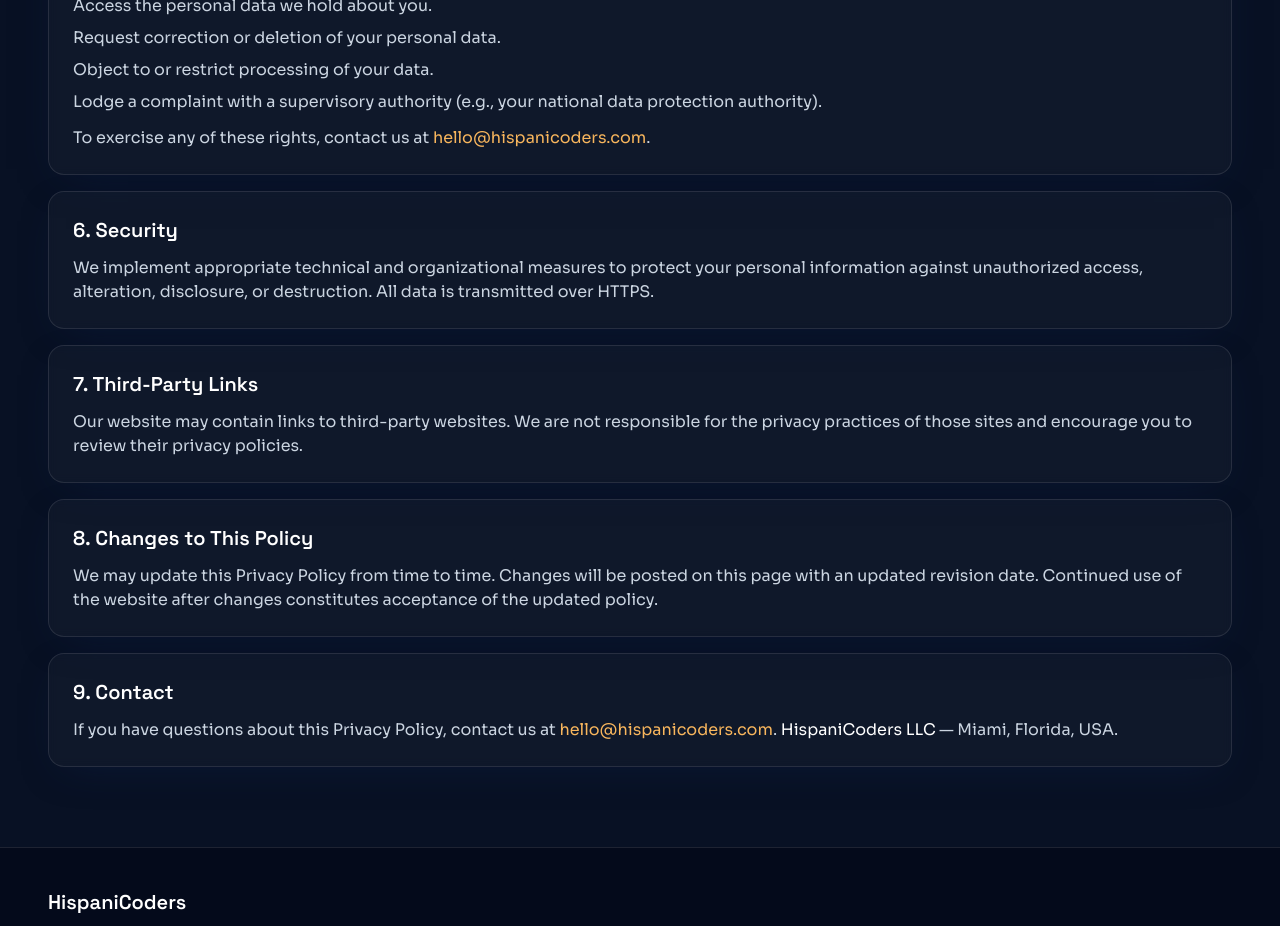
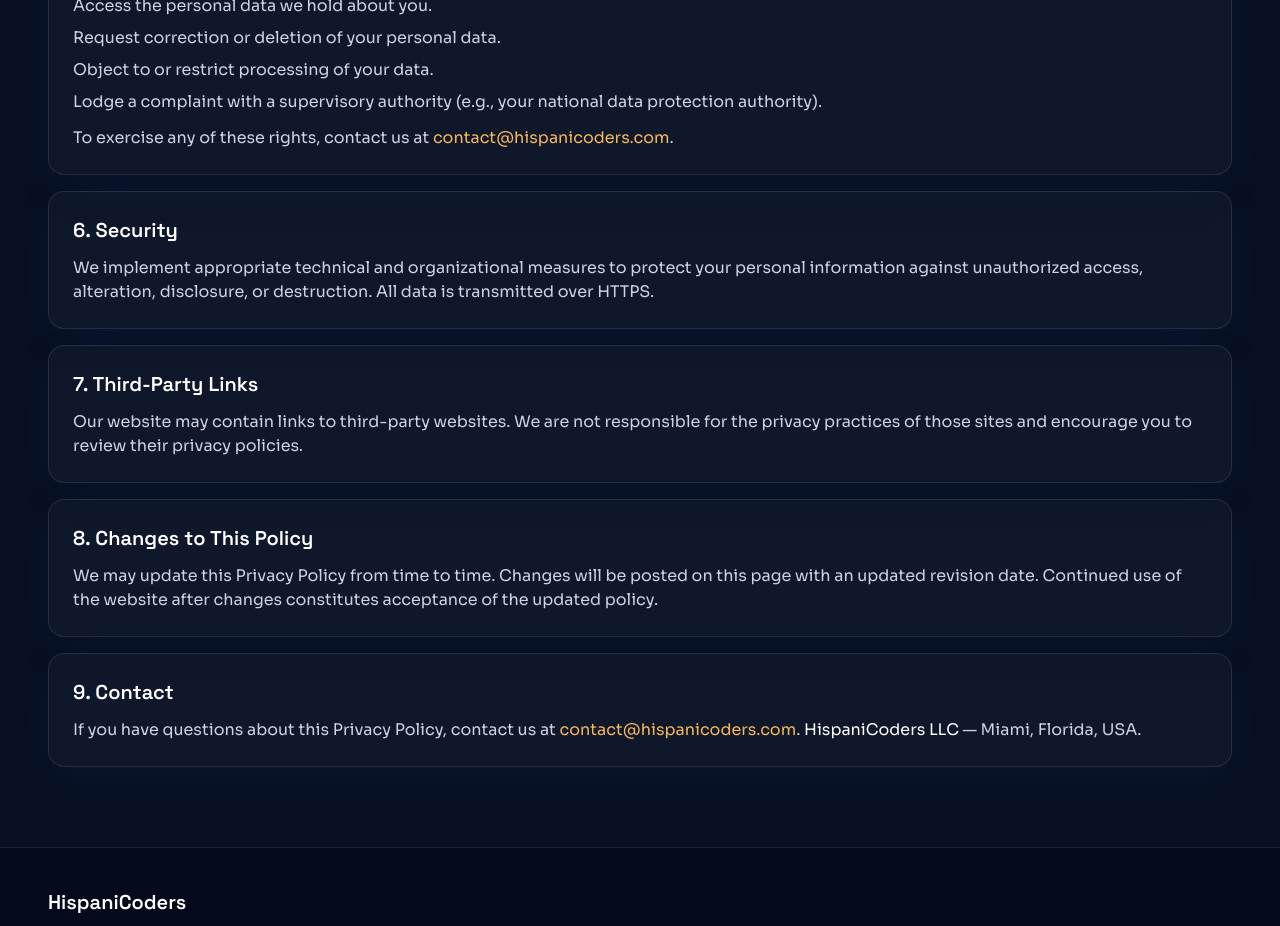
Before and after one commit to WilsonPHP/HispaniCoders, a React (Vite) app: page /privacy-policy in a window 1280 px wide. Shown: the part 1400-2326 px from the top of the page. Built offline with nearby package versions, Linux system fonts and the light colour scheme.

Commit message:
Update contact email to contact@hispanicoders.com in Privacy Policy

```diff
--- a/src/pages/PrivacyPolicyPage.tsx
+++ b/src/pages/PrivacyPolicyPage.tsx
@@ -76,8 +76,8 @@
         </ul>
         <p className="mt-3 text-slate-300">
           To exercise any of these rights, contact us at{' '}
-          <a className="text-accent underline-offset-4 hover:underline" href="mailto:hello@hispanicoders.com">
-            hello@hispanicoders.com
+          <a className="text-accent underline-offset-4 hover:underline" href="mailto:contact@hispanicoders.com">
+            contact@hispanicoders.com
           </a>.
         </p>
       </>
@@ -117,8 +117,8 @@
     content: (
       <p className="text-slate-300">
         If you have questions about this Privacy Policy, contact us at{' '}
-        <a className="text-accent underline-offset-4 hover:underline" href="mailto:hello@hispanicoders.com">
-          hello@hispanicoders.com
+        <a className="text-accent underline-offset-4 hover:underline" href="mailto:contact@hispanicoders.com">
+          contact@hispanicoders.com
         </a>
         . <span className="text-white">HispaniCoders LLC</span> — Miami, Florida, USA.
       </p>
```
Also changed, not shown: 3 other files (tests, documents, lock files or other folders).
